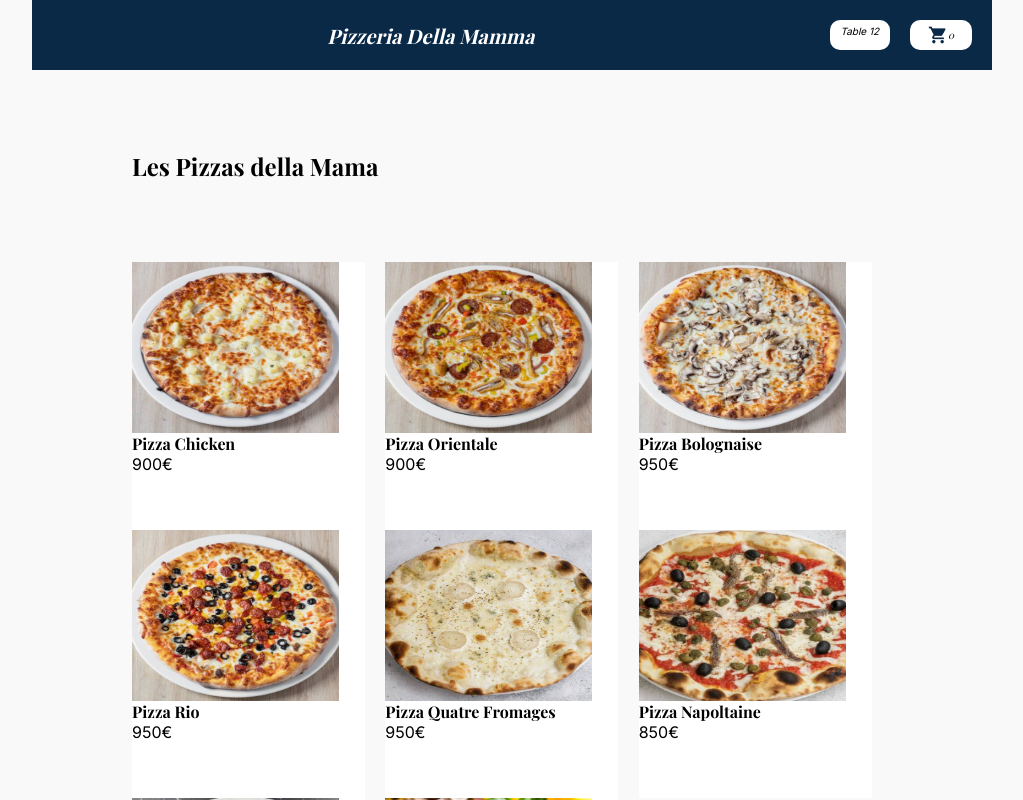
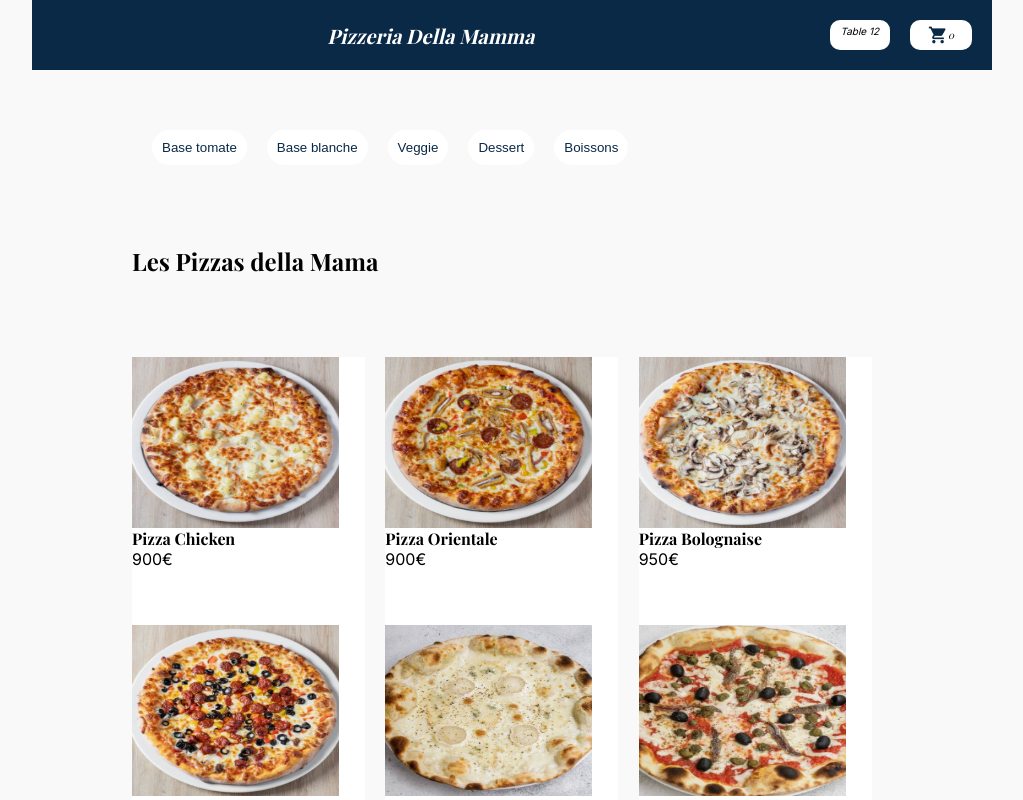
Before and after one commit to Dcisse19/Pizzeria-angular, an Angular app: page /products in a window 1280 px wide. Shown: the top 800 px of the page, without its empty margins (128-1151 px from the left). Built offline with nearby package versions, Linux system fonts and the light colour scheme; a web font is replaced by a local one.

Commit message:
affichage de tags

```diff
--- a/src/app/components/tag-button/tag-button.component.css
+++ b/src/app/components/tag-button/tag-button.component.css
@@ -1,6 +1,7 @@
-button{
+button {
     background: var(--white);
     padding: 10px;
-    border: 2px solid black;
+    border-radius: 20px;
     color: var(--dark-blue);
+    margin-left: 20px;
 }
--- a/src/app/components/tag-button/tag-button.component.html
+++ b/src/app/components/tag-button/tag-button.component.html
@@ -1,3 +1,3 @@
 <button>
-    Base tomate
+    {{element.titre}}
 </button>
--- a/src/app/components/tag-button/tag-button.component.ts
+++ b/src/app/components/tag-button/tag-button.component.ts
@@ -1,4 +1,5 @@
-import { Component } from '@angular/core';
+import { Component, Input } from '@angular/core';
+import { ITag } from 'src/app/mocks/products.mock';
 
 @Component({
   selector: 'app-tag-button',
@@ -6,5 +7,6 @@ import { Component } from '@angular/core';
   styleUrls: ['./tag-button.component.css']
 })
 export class TagButtonComponent {
+@Input() element!:ITag;
 
 }
--- a/src/app/mocks/products.mock.ts
+++ b/src/app/mocks/products.mock.ts
@@ -12,9 +12,17 @@ export interface IExtraIngredient {
   additionalPrice: number;
 }
 
+
 export type ProductCategoryType = "pizza" | "drink" | "dessert";
 
 export type TagType = "tomato" | "white" | "drink" | "veggie" | "dessert";
+
+export interface ITag {
+  id: number;
+  nom: TagType ;
+  titre: string;
+
+}
 
 export interface IProduct {
   id: number;
@@ -34,6 +42,35 @@ export interface IProductsByCategory {
   title: string;
   products: IProduct[];
 }
+
+export const TAGS: ITag [] = [
+{
+  id: 1,
+  nom: "tomato",
+  titre: "Base tomate"
+
+},
+{
+id: 2,
+nom: "white",
+titre: "Base blanche"
+},
+{
+id: 3,
+nom:"veggie",
+titre: "Veggie"
+},
+{
+id: 4,
+nom: "dessert",
+titre: "Dessert"
+},
+{
+id: 5,
+nom: "drink",
+titre: "Boissons"
+}]
+
 
 export const PRODUCTS: IProductsByCategory[] = [
   {
--- a/src/app/pages/products/products.component.css
+++ b/src/app/pages/products/products.component.css
@@ -1,3 +1,6 @@
+.tag {
+    display: inline;
+}
 .text {
     margin-top: 80px;
 }
--- a/src/app/pages/products/products.component.html
+++ b/src/app/pages/products/products.component.html
@@ -1,4 +1,6 @@
-
+<div class="tag" *ngFor= "let tag of tags ">
+<app-tag-button [element]="tag"></app-tag-button>
+</div>
 <div class="text" *ngFor= "let category of categories" >
     <h2>{{category.title}}</h2>
     <app-product-list [products]="category.products"></app-product-list>
--- a/src/app/pages/products/products.component.ts
+++ b/src/app/pages/products/products.component.ts
@@ -1,5 +1,5 @@
 import { Component } from '@angular/core';
-import { IProductsByCategory, PRODUCTS } from 'src/app/mocks/products.mock';
+import { IProductsByCategory, ITag, PRODUCTS, TAGS } from 'src/app/mocks/products.mock';
 
 @Component({
   selector: 'app-products',
@@ -8,4 +8,5 @@ import { IProductsByCategory, PRODUCTS } from 'src/app/mocks/products.mock';
 })
 export class ProductsComponent {
   categories: IProductsByCategory[]= PRODUCTS;
+  tags: ITag[]= TAGS;
 }
```
